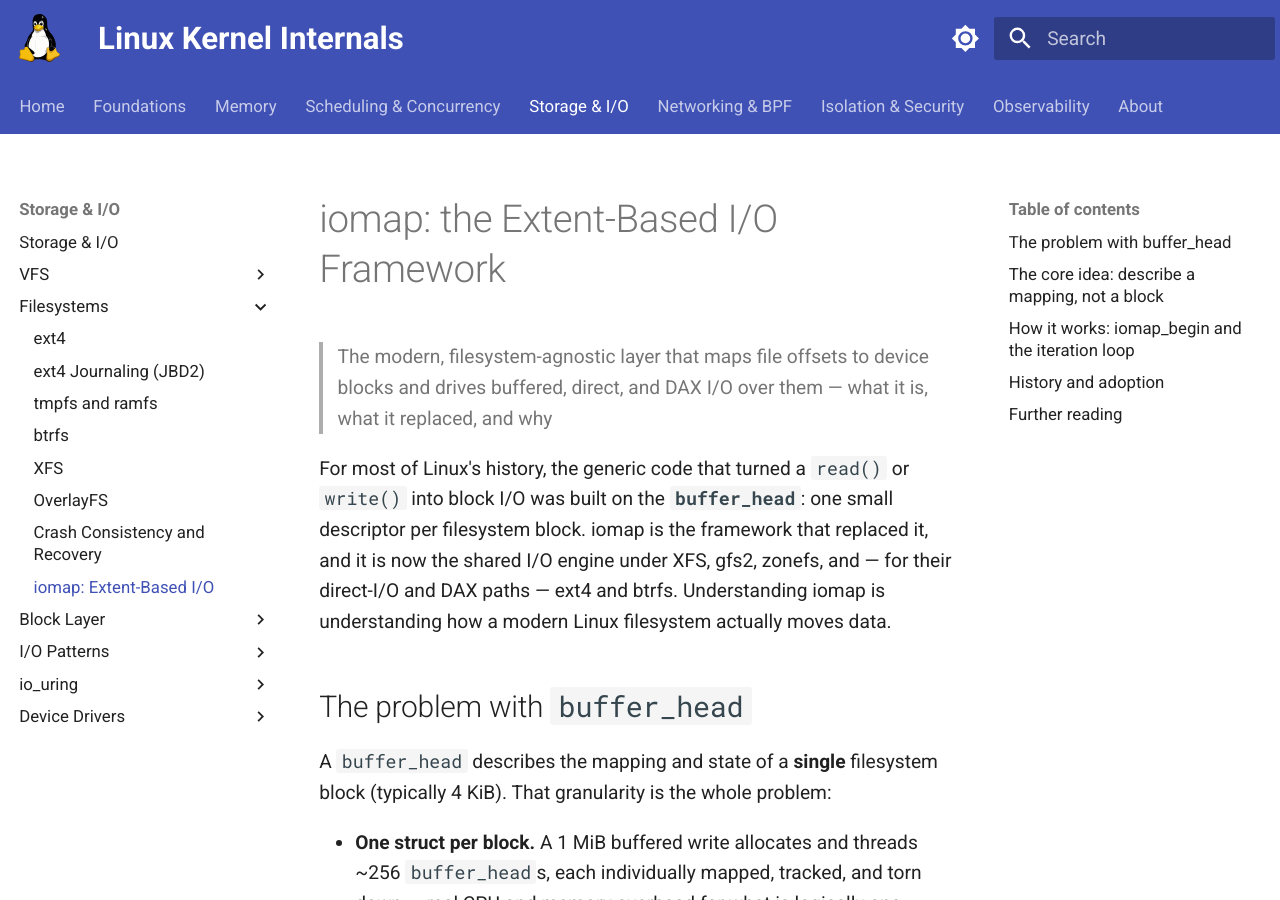
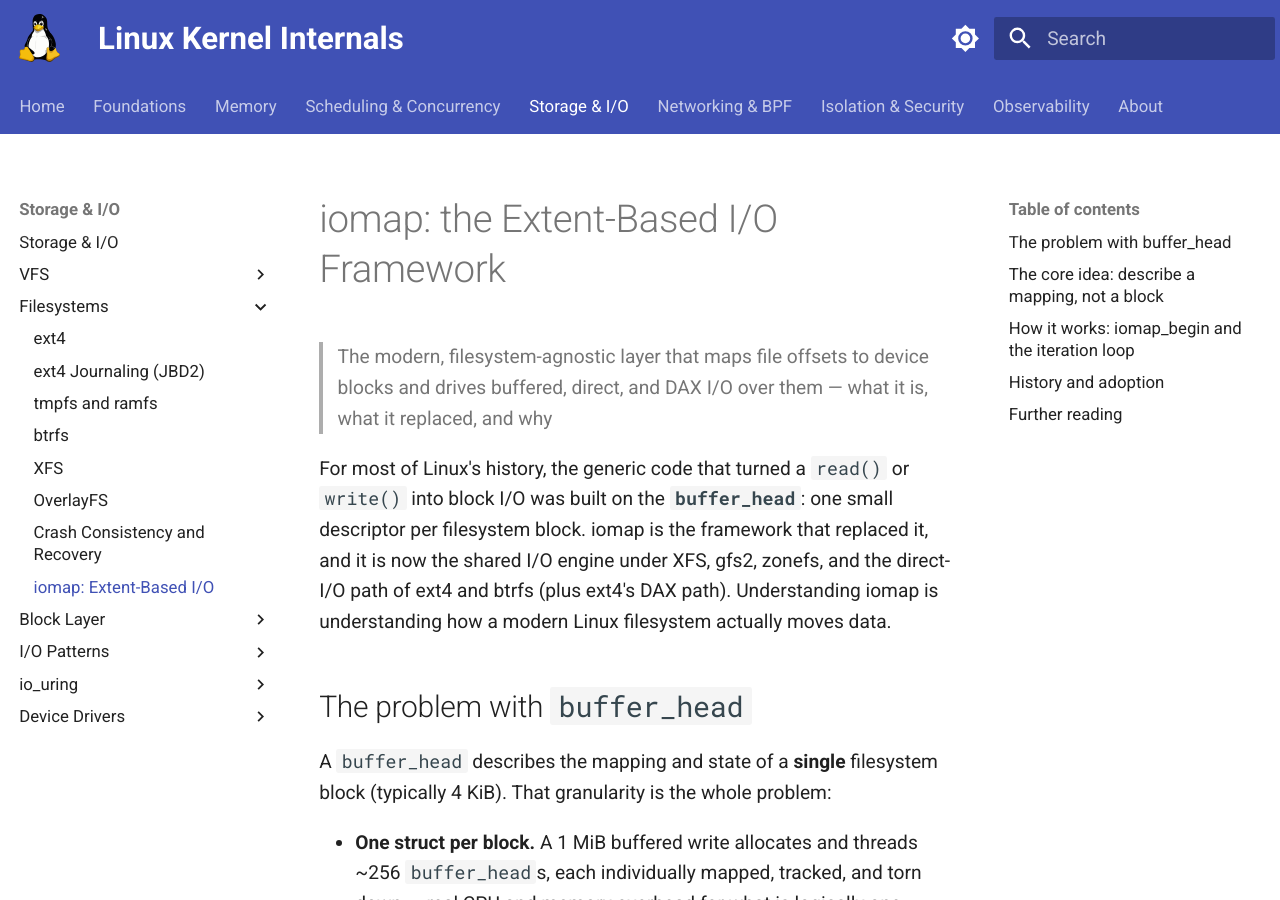
Before and after one commit to laveeshb/linux-kernel-internals, an MkDocs documentation site: the page built from docs/filesystems/iomap.md, in a window 1280 px wide and 900 px high. Built offline with MkDocs 1.6.1 and Material for MkDocs 9.7.7, drawn with Linux system fonts in a browser that asks for light colours; some of the changed text lies outside the part shown.

Commit message:
filesystems: fix iomap DAX/folio precision (review fixes)
btrfs has no DAX support (it uses iomap for direct I/O only); scope the intro
accordingly. And iomap dates to 2016 and originally operated on pages — it was
converted to folios, not designed around them; reword to lean on the real
reason folio conversion went through iomap first (centralized generic paths).

```diff
--- a/docs/filesystems/iomap.md
+++ b/docs/filesystems/iomap.md
@@ -2,7 +2,7 @@
 
 > The modern, filesystem-agnostic layer that maps file offsets to device blocks and drives buffered, direct, and DAX I/O over them — what it is, what it replaced, and why
 
-For most of Linux's history, the generic code that turned a `read()` or `write()` into block I/O was built on the **`buffer_head`**: one small descriptor per filesystem block. iomap is the framework that replaced it, and it is now the shared I/O engine under XFS, gfs2, zonefs, and — for their direct-I/O and DAX paths — ext4 and btrfs. Understanding iomap is understanding how a modern Linux filesystem actually moves data.
+For most of Linux's history, the generic code that turned a `read()` or `write()` into block I/O was built on the **`buffer_head`**: one small descriptor per filesystem block. iomap is the framework that replaced it, and it is now the shared I/O engine under XFS, gfs2, zonefs, and the direct-I/O path of ext4 and btrfs (plus ext4's DAX path). Understanding iomap is understanding how a modern Linux filesystem actually moves data.
 
 ## The problem with `buffer_head`
 
```
Also changed, not shown: other parts of docs/filesystems/iomap.md (+1 -1 lines).
